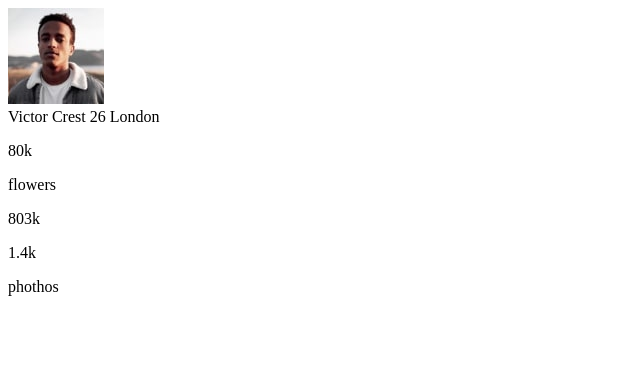
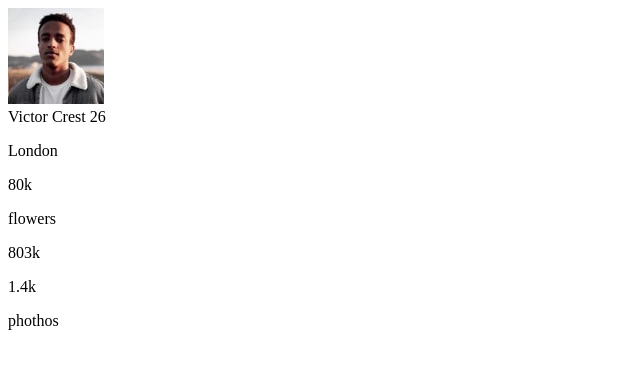
Before and after one commit to CristianA26515/profile-card-component-main, a plain HTML site: page index.html in a window 1280 px wide. Shown: the whole page, without its empty margins (0-640 px from the left). Drawn offline with Linux system fonts and the light colour scheme.

Commit message:
first commit estructura lista corregido

```diff
--- a/index.html
+++ b/index.html
@@ -1,8 +1,10 @@
 <!DOCTYPE html>
 <html lang="es">
+
 <head>
   <meta charset="UTF-8">
-  <meta name="viewport" content="width=device-width, initial-scale=1.0"> <!-- displays site properly based on user's device -->
+  <meta name="viewport" content="width=device-width, initial-scale=1.0">
+  <!-- displays site properly based on user's device -->
 
   <link rel="icon" type="image/png" sizes="32x32" href="./assets/imagen.png">
 
@@ -11,6 +13,7 @@
 
 
 </head>
+
 <body>
 
   <div class="profile-card">
@@ -19,9 +22,13 @@
     </div>
     <div class="profile-card-bottom">
       <div class="profile-card-buttom__datos-profile">
-            Victor Crest
-            26
-            London
+        <div>
+          <span>Victor Crest </span>
+          <span>26</span>
+        </div>
+        <p>London</p>
+
+
       </div>
       <div class="profile-card-buttom__datos-seguidores">
         <div>
@@ -30,7 +37,8 @@
         </div>
         <div>
           <p>803k</p>
-              <p><Likes/p>
+          <p>
+            <Likes /p>
         </div>
         <div>
           <p>1.4k</p>
@@ -42,4 +50,5 @@
   </div>
 
 </body>
+
 </html>
```
Lines whose indentation alone changed are shown as unchanged.
